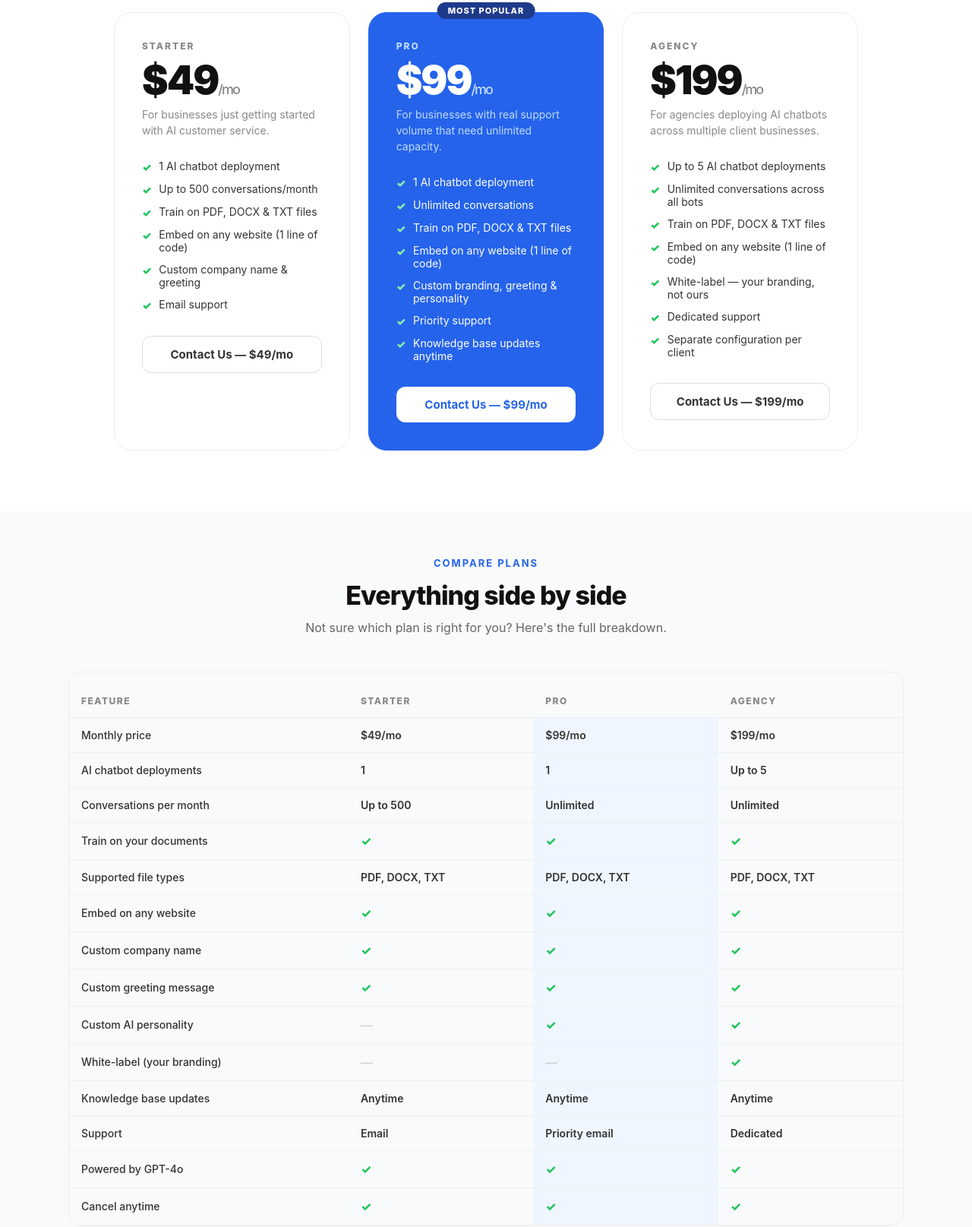
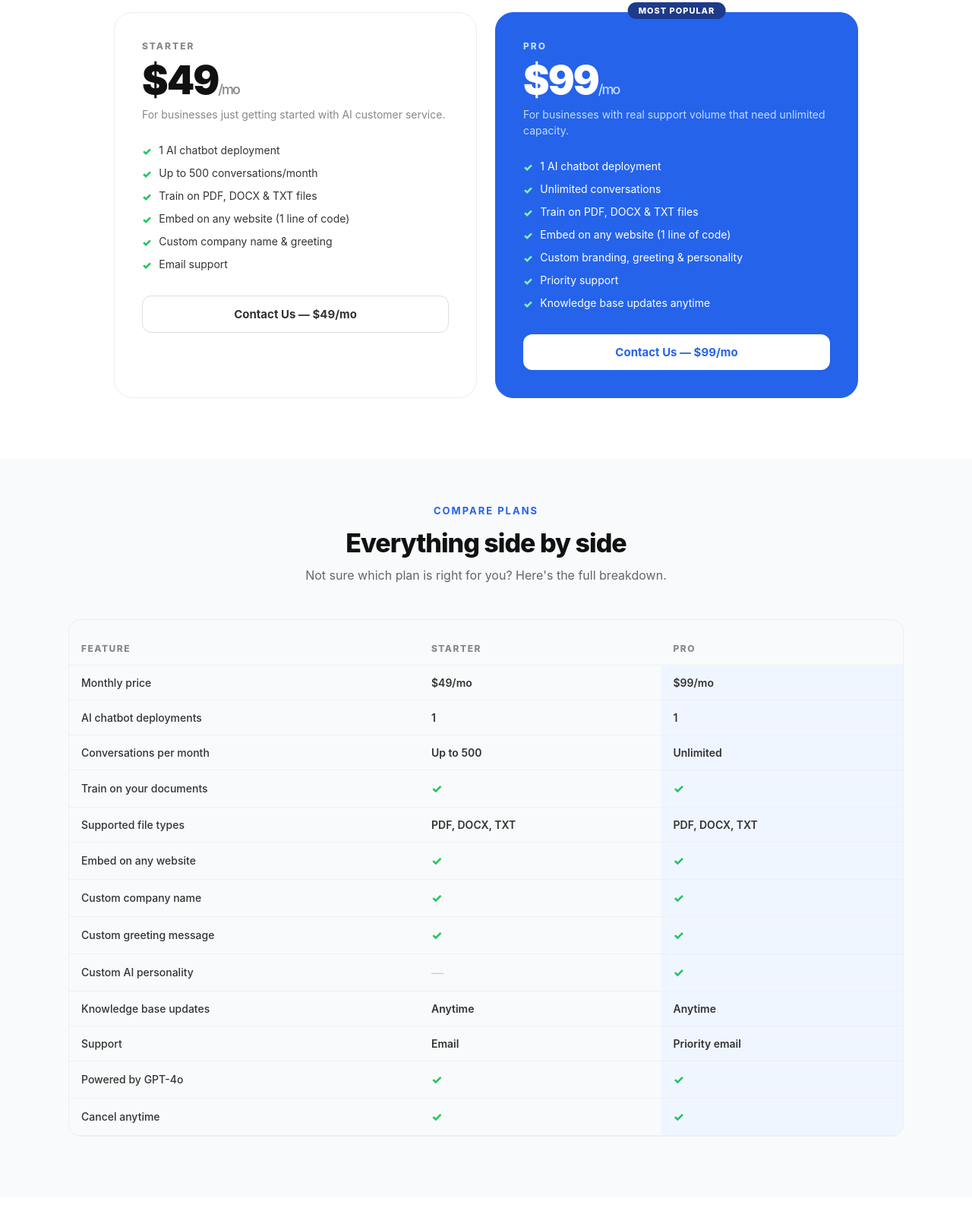
Before and after one commit to JNKut/DocumentorAI-site, a website: page pricing.html in a window 1280 px wide. Shown: the part 427-2042 px from the top of the page at 76% size. Drawn offline with Linux system fonts and the light colour scheme.

Commit message:
remove agency plan

```diff
--- a/pricing.html
+++ b/pricing.html
@@ -530,24 +530,8 @@
             class="plan-cta featured-cta">Contact Us — $99/mo</a>
         </div>
 
-        <div class="pricing-card">
-          <div class="plan-name">Agency</div>
-          <div class="price">$199<span>/mo</span></div>
-          <div class="plan-desc">For agencies deploying AI chatbots across multiple client businesses.</div>
-          <ul class="feature-list">
-            <li><span class="check">✓</span> Up to 5 AI chatbot deployments</li>
-            <li><span class="check">✓</span> Unlimited conversations across all bots</li>
-            <li><span class="check">✓</span> Train on PDF, DOCX & TXT files</li>
-            <li><span class="check">✓</span> Embed on any website (1 line of code)</li>
-            <li><span class="check">✓</span> White-label — your branding, not ours</li>
-            <li><span class="check">✓</span> Dedicated support</li>
-            <li><span class="check">✓</span> Separate configuration per client</li>
-          </ul>
-          <a href="mailto:jonahkutikov@gmail.com?subject=DocumentorAI%20Agency%20Plan" class="plan-cta">Contact Us —
-            $199/mo</a>
-        </div>
 
-      </div>
+</div>
     </div>
   </section>
 
@@ -564,7 +548,6 @@
               <th>Feature</th>
               <th>Starter</th>
               <th class="col-featured">Pro</th>
-              <th>Agency</th>
             </tr>
           </thead>
           <tbody>
@@ -572,85 +555,66 @@
               <td class="feature-name">Monthly price</td>
               <td class="val">$49/mo</td>
               <td class="val col-featured">$99/mo</td>
-              <td class="val">$199/mo</td>
             </tr>
             <tr>
               <td class="feature-name">AI chatbot deployments</td>
               <td class="val">1</td>
               <td class="val col-featured">1</td>
-              <td class="val">Up to 5</td>
             </tr>
             <tr>
               <td class="feature-name">Conversations per month</td>
               <td class="val">Up to 500</td>
               <td class="val col-featured">Unlimited</td>
-              <td class="val">Unlimited</td>
             </tr>
             <tr>
               <td class="feature-name">Train on your documents</td>
               <td><span class="yes">✓</span></td>
               <td class="col-featured"><span class="yes">✓</span></td>
-              <td><span class="yes">✓</span></td>
             </tr>
             <tr>
               <td class="feature-name">Supported file types</td>
               <td class="val">PDF, DOCX, TXT</td>
               <td class="val col-featured">PDF, DOCX, TXT</td>
-              <td class="val">PDF, DOCX, TXT</td>
             </tr>
             <tr>
               <td class="feature-name">Embed on any website</td>
               <td><span class="yes">✓</span></td>
               <td class="col-featured"><span class="yes">✓</span></td>
-              <td><span class="yes">✓</span></td>
             </tr>
             <tr>
               <td class="feature-name">Custom company name</td>
               <td><span class="yes">✓</span></td>
               <td class="col-featured"><span class="yes">✓</span></td>
-              <td><span class="yes">✓</span></td>
             </tr>
             <tr>
               <td class="feature-name">Custom greeting message</td>
               <td><span class="yes">✓</span></td>
               <td class="col-featured"><span class="yes">✓</span></td>
-              <td><span class="yes">✓</span></td>
             </tr>
             <tr>
               <td class="feature-name">Custom AI personality</td>
               <td><span class="no">—</span></td>
               <td class="col-featured"><span class="yes">✓</span></td>
-              <td><span class="yes">✓</span></td>
-            </tr>
-            <tr>
-              <td class="feature-name">White-label (your branding)</td>
-              <td><span class="no">—</span></td>
-              <td class="col-featured"><span class="no">—</span></td>
-              <td><span class="yes">✓</span></td>
             </tr>
             <tr>
               <td class="feature-name">Knowledge base updates</td>
               <td class="val">Anytime</td>
               <td class="val col-featured">Anytime</td>
-              <td class="val">Anytime</td>
             </tr>
             <tr>
               <td class="feature-name">Support</td>
               <td class="val">Email</td>
               <td class="val col-featured">Priority email</td>
-              <td class="val">Dedicated</td>
             </tr>
             <tr>
               <td class="feature-name">Powered by GPT-4o</td>
               <td><span class="yes">✓</span></td>
               <td class="col-featured"><span class="yes">✓</span></td>
-              <td><span class="yes">✓</span></td>
             </tr>
             <tr>
               <td class="feature-name">Cancel anytime</td>
               <td><span class="yes">✓</span></td>
               <td class="col-featured"><span class="yes">✓</span></td>
-              <td><span class="yes">✓</span></td>
             </tr>
           </tbody>
         </table>
@@ -696,11 +660,6 @@
           <div class="faq-a">No long-term contracts. All plans are month-to-month and you can cancel anytime by emailing
             us. There are no cancellation fees.</div>
         </div>
-        <div class="faq-item">
-          <div class="faq-q">What is white-label on the Agency plan?</div>
-          <div class="faq-a">White-label means the chatbot shows your company's name and branding — not "DocumentorAI."
-            This is ideal for agencies that want to resell the product under their own brand to their clients.</div>
-        </div>
       </div>
     </div>
   </section>
```
Also changed, not shown: index.html (+1 -15 lines).
